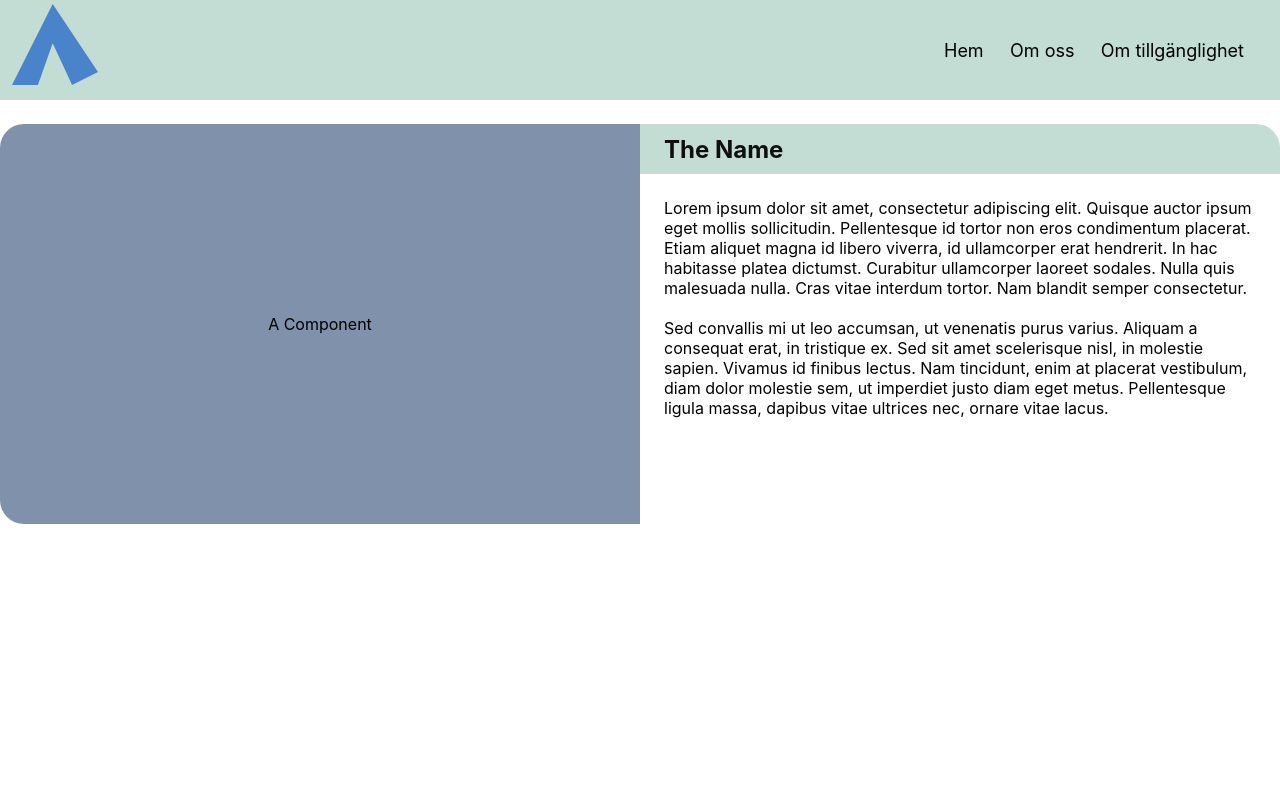
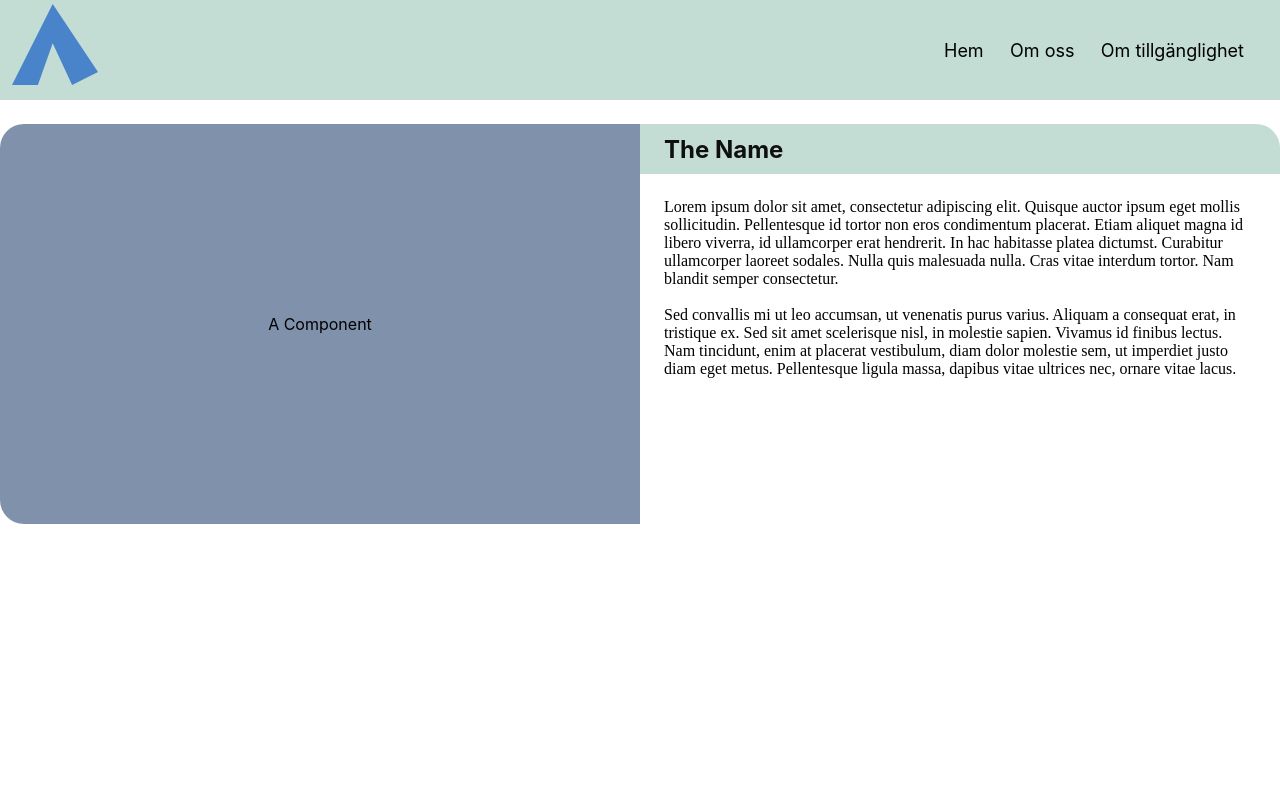
Before and after one commit to h-emma/x-work, a Next.js app: page / in a window 1280 px wide. Shown: the top 800 px of the page. Built offline with nearby package versions, Linux system fonts and the light colour scheme.

Commit message:
Add font-family

```diff
--- a/components/ComponentCard/ComponentCard.module.sass
+++ b/components/ComponentCard/ComponentCard.module.sass
@@ -17,6 +17,7 @@ $border-radius: 24px
 
     p
         margin: $border-radius
+        font-family: Poppins
 
 .infoHeaderContainer
     display: flex
```
